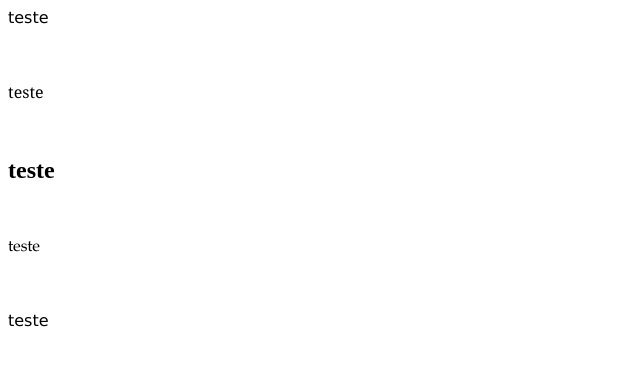
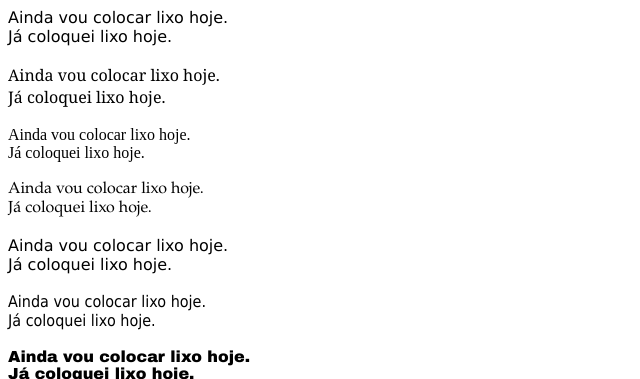
Before and after one commit to phellipeturunen/exform, a plain HTML site: page index.html in a window 1280 px wide. Shown: the top 379 px of the page, without its empty margins (0-640 px from the left). Drawn offline with Linux system fonts and the light colour scheme.

Commit message:
Update index.html

```diff
--- a/index.html
+++ b/index.html
@@ -4,47 +4,54 @@
 <meta http-equiv="Content-Type" content="text/html; charset=utf-8" />
 <title>Documento sem título</title>
 <style type="text/css">
-.ver {
-	font-family: Verdana, Geneva, sans-serif;
+
+.teste1 {font-family: Verdana, Geneva, sans-serif}
+.teste2 {font-family: Georgia, "Times New Roman", Times, serif}
+.teste3 {font-family: "MS Serif", "New York", serif}
+.teste4 {font-family: "Palatino Linotype", "Book Antiqua", Palatino, serif}
+.teste5 {font-family: "Lucida Sans Unicode", "Lucida Grande", sans-serif}
+.teste6 {font-family: Tahoma, Geneva, sans-serif}
+
+.cour {
+	font-family: "Arial Black", Gadget, sans-serif;
 }
-.ms {
-	font-family: "MS Serif", "New York", serif;
-	font-size: 24px;
-}
-.pal {
-	font-family: "Palatino Linotype", "Book Antiqua", Palatino, serif;
-}
-.ge {
-	font-family: Georgia, "Times New Roman", Times, serif;
-}
-.gr {
-	font-family: "Lucida Sans Unicode", "Lucida Grande", sans-serif;
-}
-.futura {
-	font-family: "Futura XBlk BT";
-	font-size: 24;
-}
-.futura {
-	font-size: 36px;
+.ar {
+	font-family: Arial, Helvetica, sans-serif;
 }
 </style>
 </head>
 
 <body>
 
-<span class="ver">teste</span>
-  <br /><br /><br /><br />
+<span class="teste1">Ainda vou colocar lixo hoje.<br />
+Já coloquei lixo hoje.
+</span>
+  <br /><br />
 
-  <span class="ge">teste </span><br /><br /><br /><br />
+  <span class="teste2">Ainda vou colocar lixo hoje.<br />
+Já coloquei lixo hoje. </span><br /><br />
 
-  <span class="ms"><b>teste</b></span>
-  <br /><br /><br /><br />
+  <span class="teste3">Ainda vou colocar lixo hoje.<br />
+Já coloquei lixo hoje.</span>
+  <br /><br />
 
-  <span class="pal">teste</span>
-  <br /><br /><br /><br />
+  <span class="teste4">Ainda vou colocar lixo hoje.<br />
+Já coloquei lixo hoje.</span>
+  <br /><br />
 
-<span class="gr">teste </span><br /><br /><br /><br />
+<span class="teste5">Ainda vou colocar lixo hoje.<br />
+Já coloquei lixo hoje.</span><br /><br />
 
-<span class="futura">Abastecimento</span>
+<span class="teste6">Ainda vou colocar lixo hoje.<br />
+Já coloquei lixo hoje.</span><br /><br />
+
+<span class="cour">Ainda vou colocar lixo hoje.<br />
+Já coloquei lixo hoje.</span><br /><br />
+
+<span class="ar">Ainda vou colocar lixo hoje.<br />
+Já coloquei lixo hoje.</span><br /><br />
+
+Ainda vou colocar lixo hoje.<br />
+Já coloquei lixo hoje.
 </body>
 </html>
```
